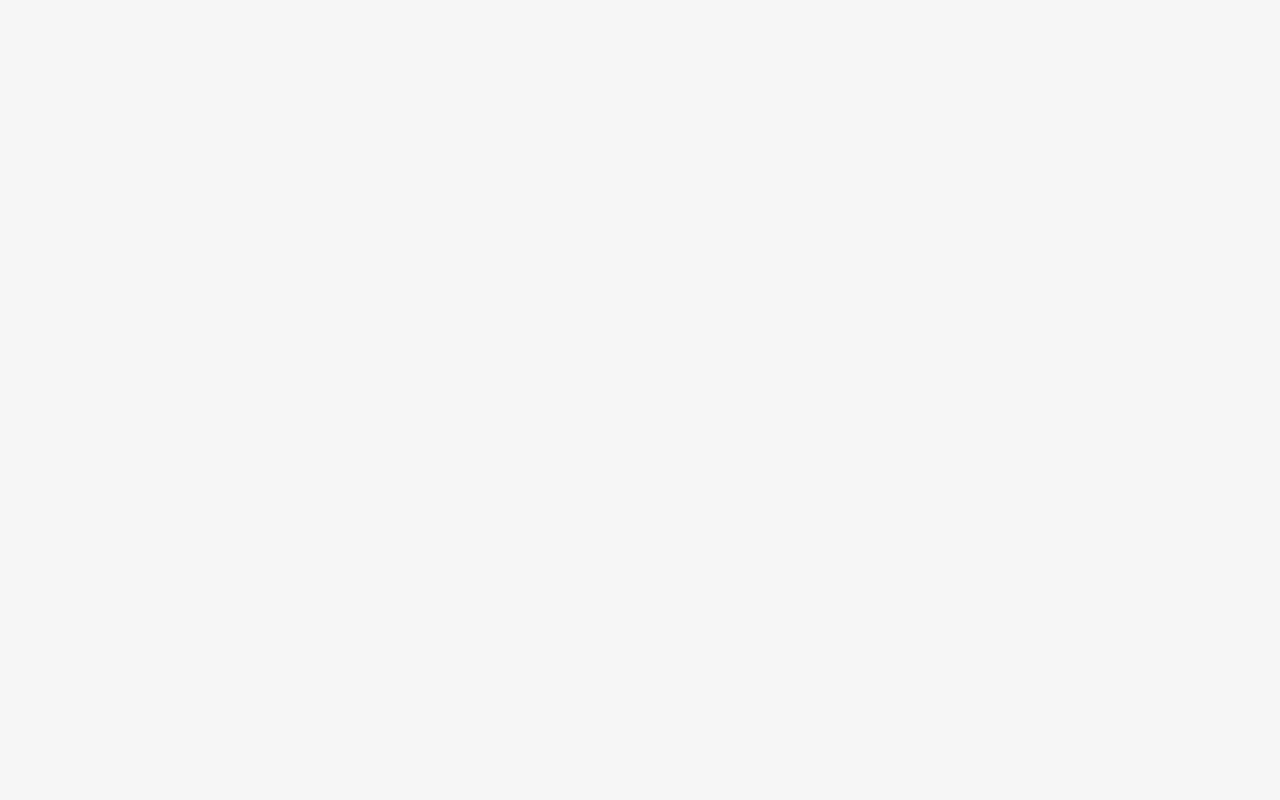
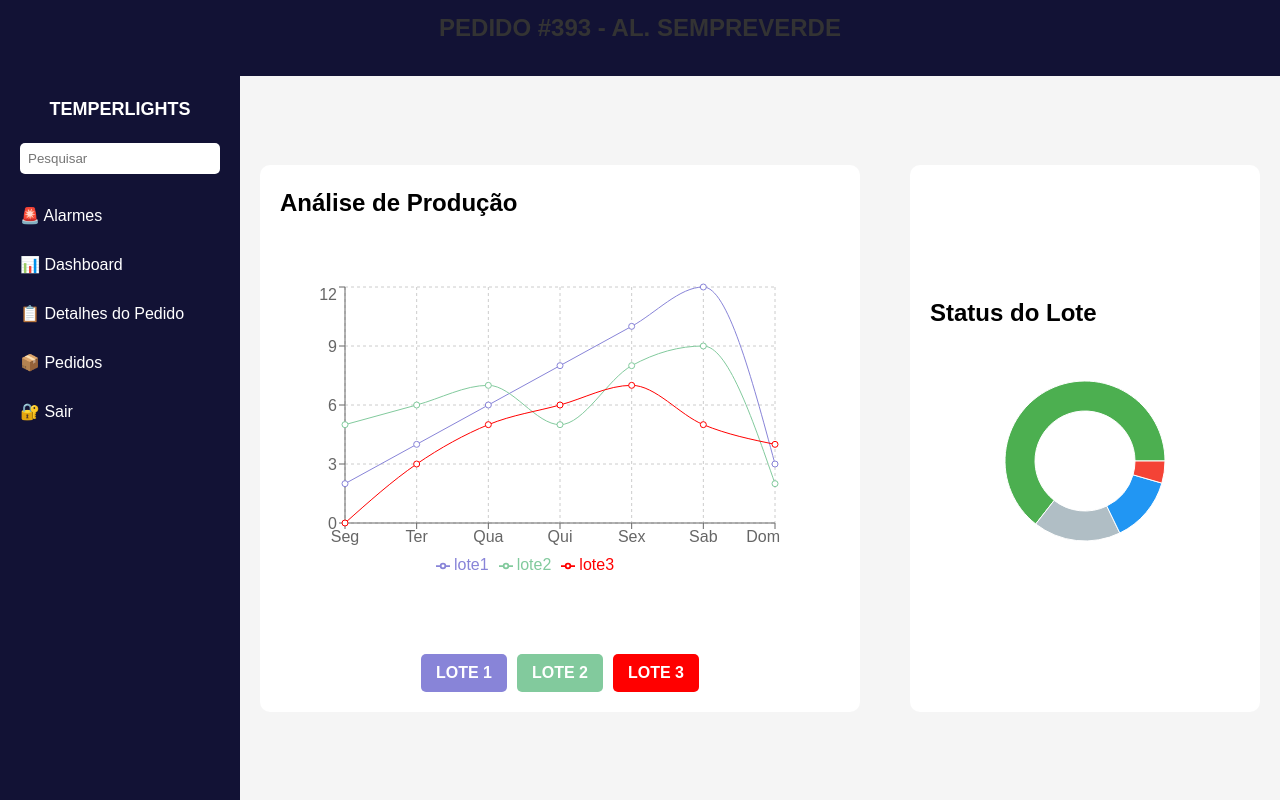
Before and after one commit to EricIkeda1/Temperlights, a React (Vite) app: page /pedidosdetalhados in a window 1280 px wide. Before the commit this address had no page. Built offline with nearby package versions, Linux system fonts and the light colour scheme.

Commit message:
Pedidos Detalhados com gráficos

```diff
--- a/src/components/Alarms.jsx
+++ b/src/components/Alarms.jsx
@@ -11,6 +11,7 @@
         <nav className="dashboard-menu">
           <Link to="/alarmes">🚨 Alarmes</Link>
           <Link to="/dashboard">📊 Dashboard</Link>
+          <Link to="/pedidosdetalhados">📋 Detalhes do Pedido</Link>
           <Link to="/pedidos">📦 Pedidos</Link>
           <Link to="/home">🔐 Sair</Link>
         </nav>
--- a/src/components/Dashboard.jsx
+++ b/src/components/Dashboard.jsx
@@ -42,6 +42,7 @@
         <nav className="dashboard-menu">
           <Link to="/alarmes">🚨 Alarmes</Link>
           <Link to="/dashboard">📊 Dashboard</Link>
+          <Link to="/pedidosdetalhados">📋 Detalhes do Pedido</Link>
           <Link to="/pedidos">📦 Pedidos</Link>
           <Link to="/home">🔐 Sair</Link>
         </nav>
--- a/src/components/OrderDetails.jsx
+++ b/src/components/OrderDetails.jsx
@@ -31,13 +31,13 @@
         <aside className="sidebar">
           <h2 className="logo">TEMPERLIGHTS</h2>
           <input type="text" placeholder="Pesquisar" className="search-box" />
-          <nav className="menu">
-            <Link to="/pedidos">📦 Pedidos</Link>
-            <Link to="/projetos">📁 Projetos</Link>
-            <Link to="/configuracoes">⚙️ Configurações</Link>
-            <Link to="/permissoes">🔑 Permissões</Link>
-            <Link to="/excluidos">🗑️ Excluídos</Link>
-          </nav>
+        <nav className="menu">
+          <Link to="/alarmes">🚨 Alarmes</Link>
+          <Link to="/dashboard">📊 Dashboard</Link>
+          <Link to="/pedidosdetalhados">📋 Detalhes do Pedido</Link>
+          <Link to="/pedidos">📦 Pedidos</Link>
+          <Link to="/home">🔐 Sair</Link>
+        </nav>
         </aside>
 
         <main className="content">
--- a/src/components/Orders.jsx
+++ b/src/components/Orders.jsx
@@ -28,8 +28,9 @@
         <h2 className="logo">TEMPERLIGHTS</h2>
         <input type="text" placeholder="Pesquisar" className="search-bar" />
         <nav className="menu">
-          <Link to="/alarmes">🚨Alarmes</Link>
+          <Link to="/alarmes">🚨 Alarmes</Link>
           <Link to="/dashboard">📊 Dashboard</Link>
+          <Link to="/pedidosdetalhados">📋 Detalhes do Pedido</Link>
           <Link to="/pedidos">📦 Pedidos</Link>
           <Link to="/home">🔐 Sair</Link>
         </nav>
--- a/src/main.jsx
+++ b/src/main.jsx
@@ -21,7 +21,7 @@
         <Route path="/dashboard" element={<Dashboard />} />
         <Route path="/pedidos" element={<Orders />} />
         <Route path="/alarmes" element={<Alarms />} />
-        <Route path="/order/" element={<OrderDetails />} />
+        <Route path="/pedidosdetalhados" element={<OrderDetails />} />
 
       </Routes>
     </BrowserRouter>
```
